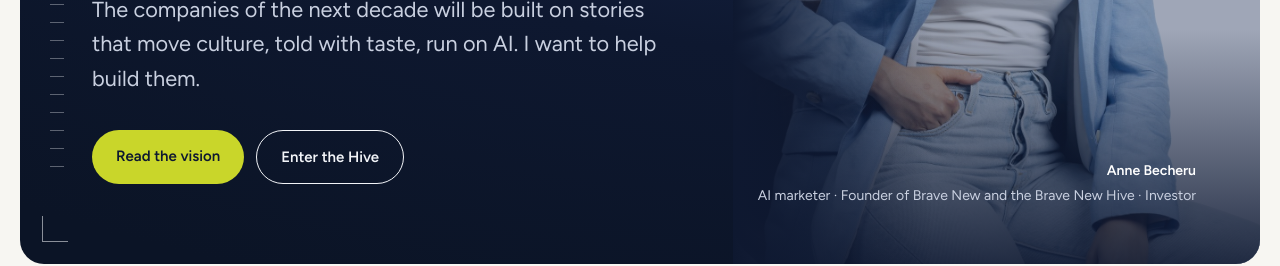
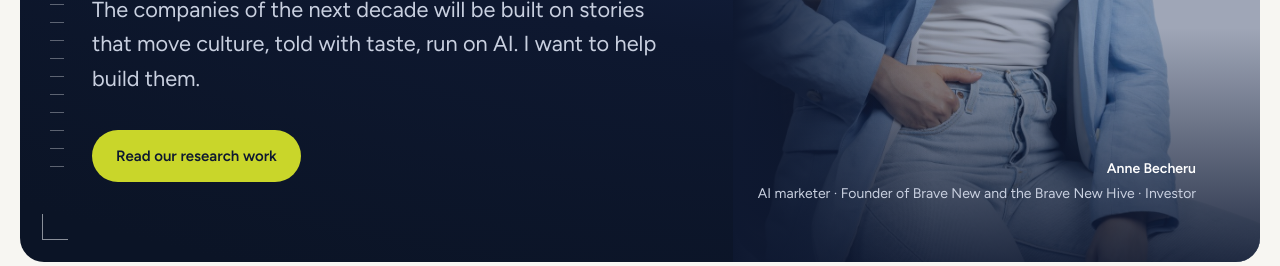
Before and after one commit to colorpanda82/annebecheru-preview, a plain HTML site: page index.html in a window 1280 px wide. Shown: the part 538-804 px from the top of the page. Drawn offline with Linux system fonts and the light colour scheme.

Commit message:
Hero: Read our research work, Enter the Hive removed

```diff
--- a/index.html
+++ b/index.html
@@ -162,7 +162,7 @@ p,.lead,.card p,.roles{text-wrap:pretty}
   <div class="copy">
     <h1 class="h1"><span class="nb">Stories built</span> <span class="nb">every empire.</span> <span class="nb"><em class="s">AI</em> will build</span> <span class="nb">the next ones.</span></h1>
     <p class="lead">The companies of the next decade will be built on stories that move culture, told with taste, run on AI. I want to help build them.</p>
-    <div class="ctas"><a class="btn" href="#future">Read the vision</a><a class="btn ghost" href="https://bravenewhive.com/">Enter the Hive</a></div>
+    <div class="ctas"><a class="btn" href="/annebecheru-preview/writing/">Read our research work</a></div>
   </div>
   <div class="photo"><img src="img/anne-hero.jpg" alt="Anne Becheru" width="1400" height="1750"></div>
   <div class="roles"><b>Anne Becheru</b><br>AI marketer · Founder of Brave New and the Brave New Hive · Investor</div>
```
